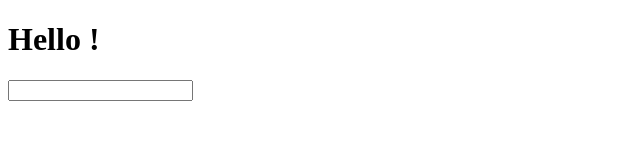
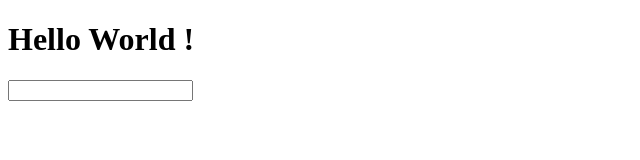
Before and after one commit to armin77/angular_tut, a website: page src/index.html in a window 1280 px wide. Shown: the whole page, without its empty margins (0-640 px from the left). Drawn offline with nearby package versions, Linux system fonts and the light colour scheme.

Commit message:
using conditionals

```diff
--- a/src/index.html
+++ b/src/index.html
@@ -6,7 +6,7 @@
     <script src='angular/angular.min.js'></script>
 </head>
 <body>
-    <h1>Hello {{name}} !</h1>
+    <h1>Hello <span ng-if='name'>{{name}}</span><span ng-if='!name'>World</span> !</h1>
     <input type='text' ng-model='name'>
 </body>
 </html>
```
